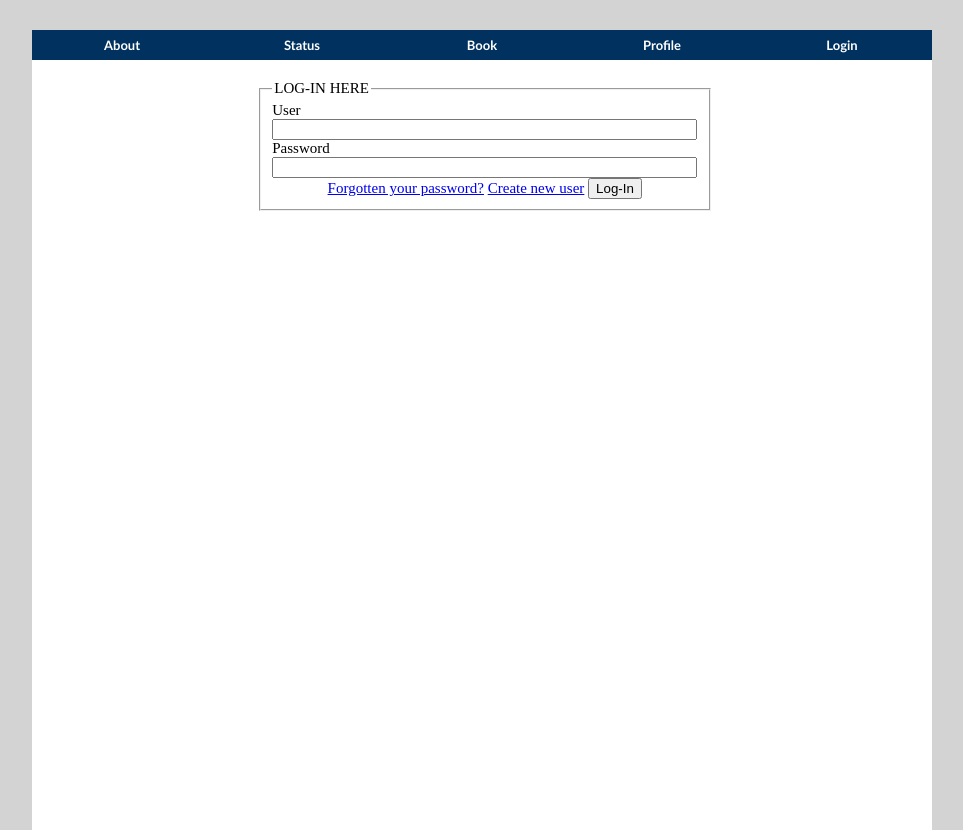
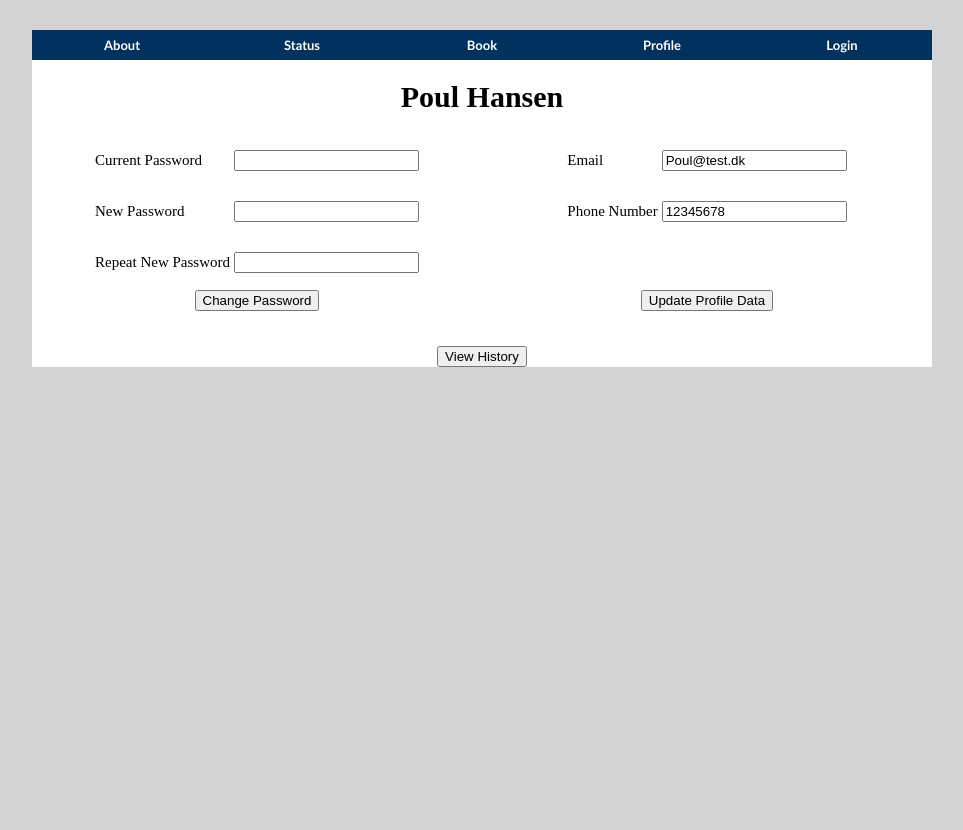
Before and after one commit to lgrave11/sw707e14-Product, a PHP site: page /user/editprofile in a window 1280 px wide. Shown: the whole page, without its empty margins (158-1121 px from the left). After the commit the page ends 367 px from the top, so only its background shows below. Run offline with PHP 8.4, Linux system fonts and the light colour scheme.

Commit message:
edit profile added

```diff
--- a/website/application/controller/user.php
+++ b/website/application/controller/user.php
@@ -15,4 +15,22 @@ class User extends Controller
         require 'application/views/_templates/footer.php';
     }
 
+    public function changepassword()
+    {
+        $_POST["currpass"];
+        $_POST["newpass1"];
+        $_POST["newpass2"];
+        header("location: /user/editprofile");
+    }
+
+    public function editprofile()
+    {
+        $username="Poul Hansen";
+        $email="Poul@test.dk";
+        $phone="12345678";
+        require 'application/views/_templates/header.php';
+        require 'application/views/user/editprofile.php';
+        require 'application/views/_templates/footer.php';
+    }
+
 }
--- /dev/null
+++ b/website/application/views/user/editprofile.php
@@ -0,0 +1,87 @@
+<div>
+	<center>
+		<h1><?php echo $username;?></h1>
+	</center>
+	<center>
+		<div id="changepass">
+			<form action="/user/changepassword" method="post">
+				<table>
+					<tr>
+						<td>
+							<p> Current Password</p>
+						</td>
+						<td>
+							<input type="password" name="currpass"/> <br/>
+						</td>
+					</tr>
+					<tr>
+						<td>
+							<p> New Password</p>
+						</td>
+						<td>
+							<input type="password" name="newpass1"/> <br/>
+						</td>
+					</tr>
+					<tr>
+						<td>
+							<p> Repeat New Password</p>
+						</td>
+						<td>
+							<input type="password" name="newpass2"/> <br/>
+						</td>
+					</tr>
+					<tr>
+						<td colspan="2">
+							<center>
+							<input type="submit" value="Change Password"/> <br/>
+							</center>
+						</td>
+					</tr>
+				</table>
+			</form>
+		</div>
+	</center>
+	<center>
+		<div id="changeother">
+			<form action="/user/changeother" method="post">
+				<table>
+					<tr>
+						<td>
+							<p> Email</p>
+						</td>
+						<td>
+							<input type="text" name="email" value="<?php echo $email; ?>"/> <br/>
+						</td>
+					</tr>
+					<tr>
+						<td>
+							<p> Phone Number</p>
+						</td>
+						<td>
+							<input type="text" name="phone" value="<?php echo $phone;?>"/> <br/>
+						</td>
+					</tr>
+					<tr>
+						<td>
+							<p>&nbsp;</p>
+						</td>
+					</tr>
+					<tr>
+						<td colspan="2">
+							<center>
+								<input type="submit" value="Update Profile Data"/> <br/>
+							</center>
+						</td>
+					</tr>
+				</table>
+			</form>
+		</div>
+	</center>
+	<br/>
+	<p>&nbsp;</p>
+	<center>
+		<div>
+			<input type="button" value="View History"/> <br/>
+		</div>
+	</center>
+</div>
--- a/website/public/css/style.css
+++ b/website/public/css/style.css
@@ -36,8 +36,8 @@ body {
 #container {
     width: 900px;
     margin-left: -450px;
-    height: 100%;
     margin-top: 30px;
+    margin-bottom: 30px;
     background-color: white;
     position: absolute;
     left: 50%;
@@ -72,3 +72,13 @@ body {
 {
     text-align: center;
 }
+
+#changepass {
+    width: 50%;
+    float: left;
+}
+
+#changeother{
+    width: 50%;
+    float: right;
+}
```
